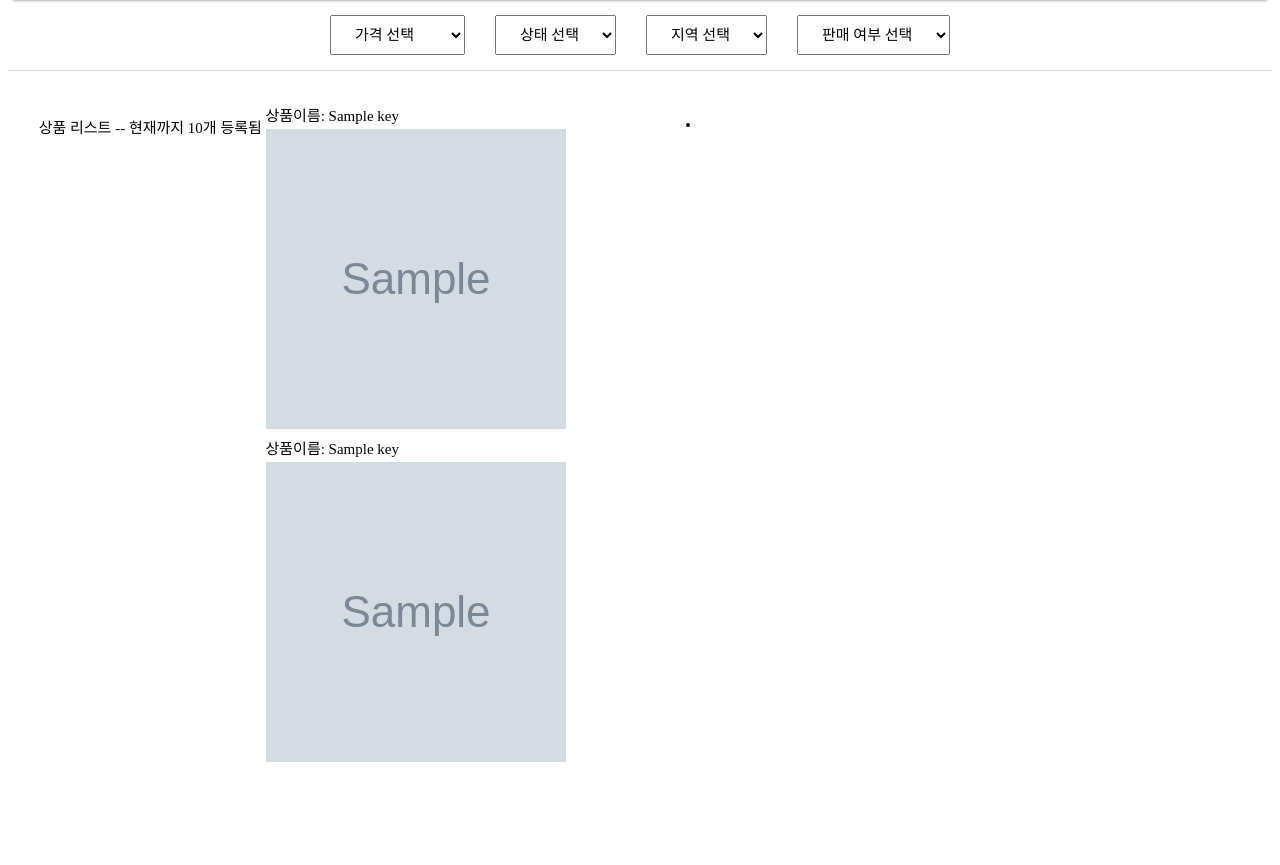
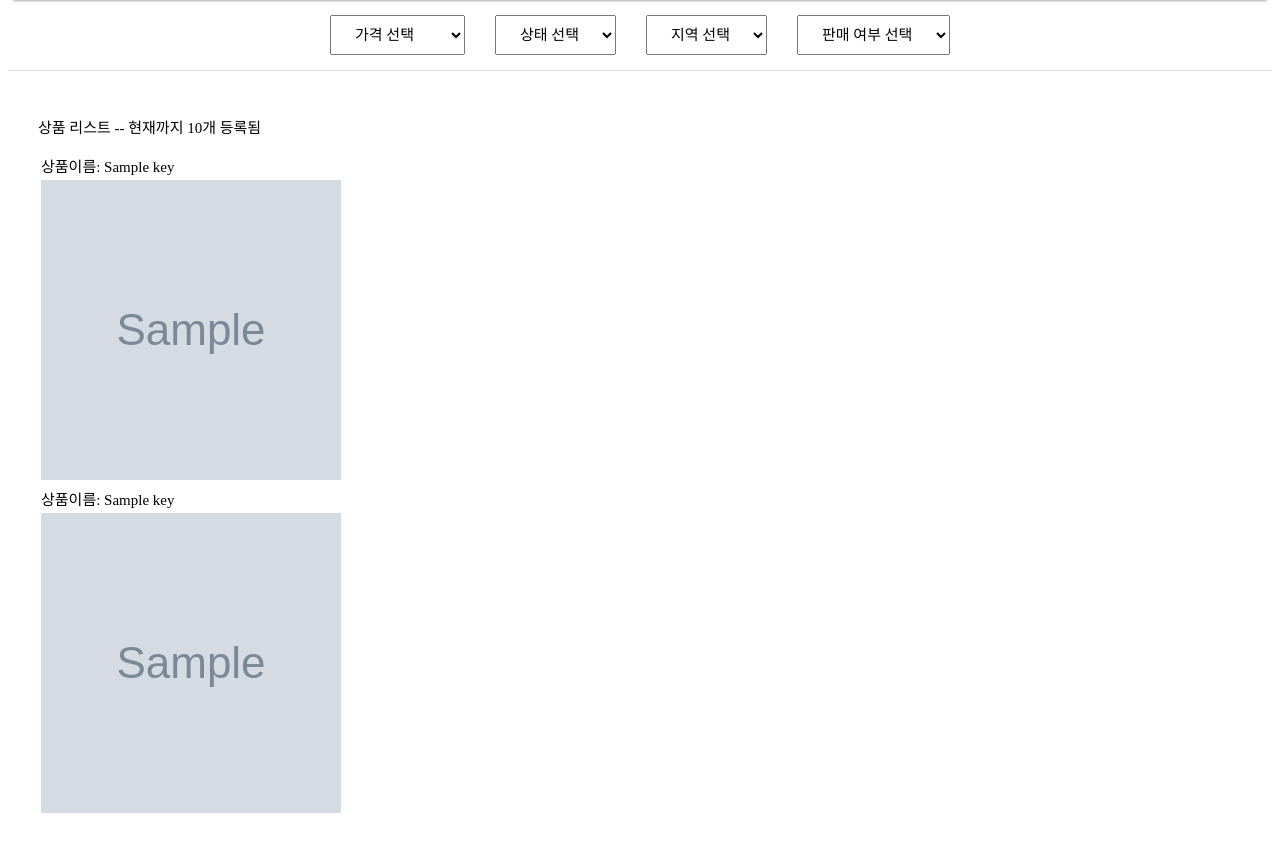
Before and after one commit to jwayj/OSPGoHome, a Flask app: template templates/list.html in a window 1280 px wide; the page is wider, and only the part inside the window is pictured. Shown: the part 159-1024 px from the top of that part. Before the commit the page ends 921 px from the top of that part, so only its background shows below. Run offline with Flask 3, Linux system fonts and the light colour scheme; the template is opened without the code that fills it: most values are stand-ins (such as "Sample title", 1, 10 or a date in 2020); grey boxes marked "Sample" are stand-in pictures; some libraries are stand-ins or nearby versions; some web fonts are replaced.

Commit message:
list 화면 정리

```diff
--- a/templates/list.html
+++ b/templates/list.html
@@ -25,6 +25,8 @@
 
 <main class="post-list">
     {% if total > 0 %}
+    <div style="width:1600px">
+        <div>
         <p>
         상품 리스트 -- 현재까지 {{total}}개 등록됨
         </p>
@@ -50,15 +52,17 @@
                 {% endfor %}
             </tr>
         </table>
+        </div>
         <!-- 페이지네이션을 위한 코드 시작 -->
         <div class="page-wrap">
             <div class="page-nation">
-        <ul>
+                <ul style="list-style-type: none;">
                      <li>
                         {% for i in range(page_count)%}
-        <a href="{{url_for('view_list', page=i)}}" color="black">{{i}}</a>
+                        <a href="{{url_for('view_list', page=i)}}">{{i+1}}</a>
                         {% endfor %} </li>
                 </ul>
+            </div>
         </div>
     </div>
         {% else %}
```
Lines whose indentation alone changed are shown as unchanged.
